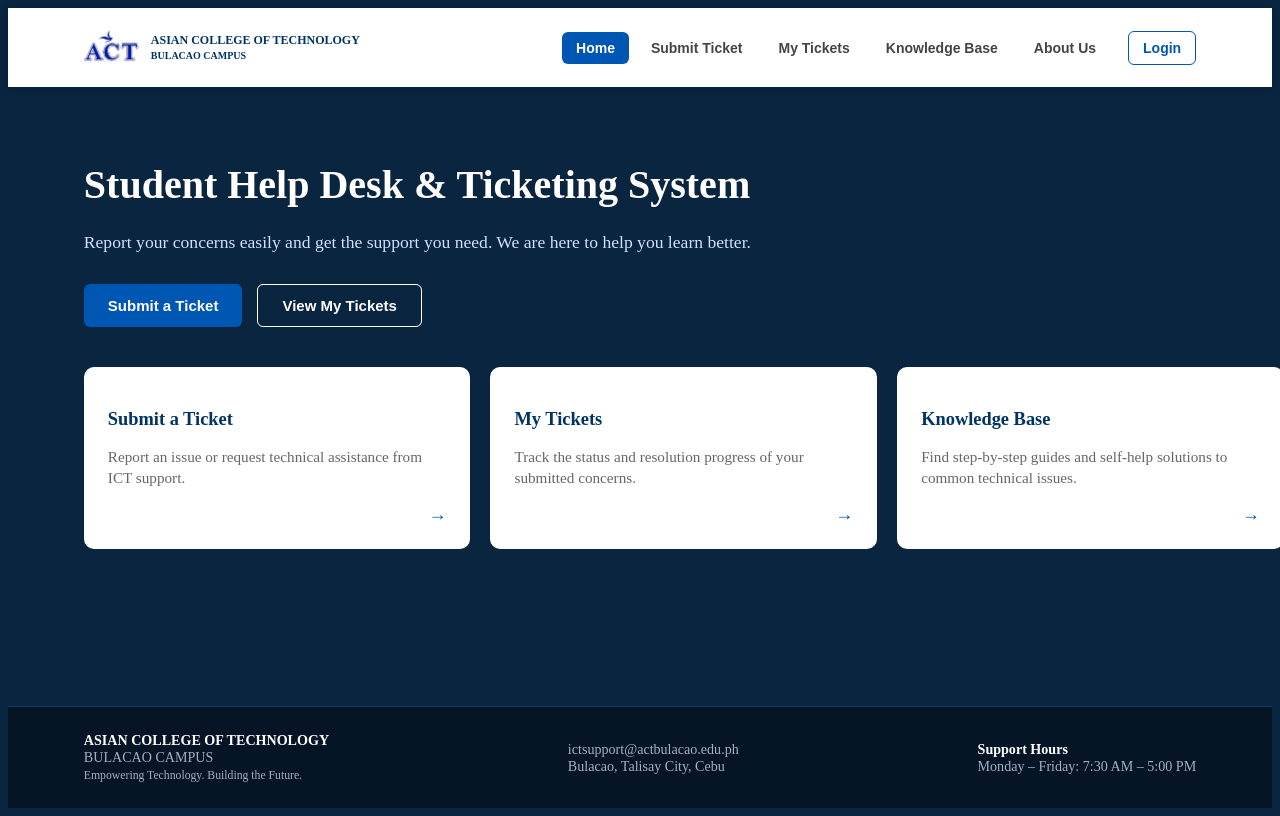
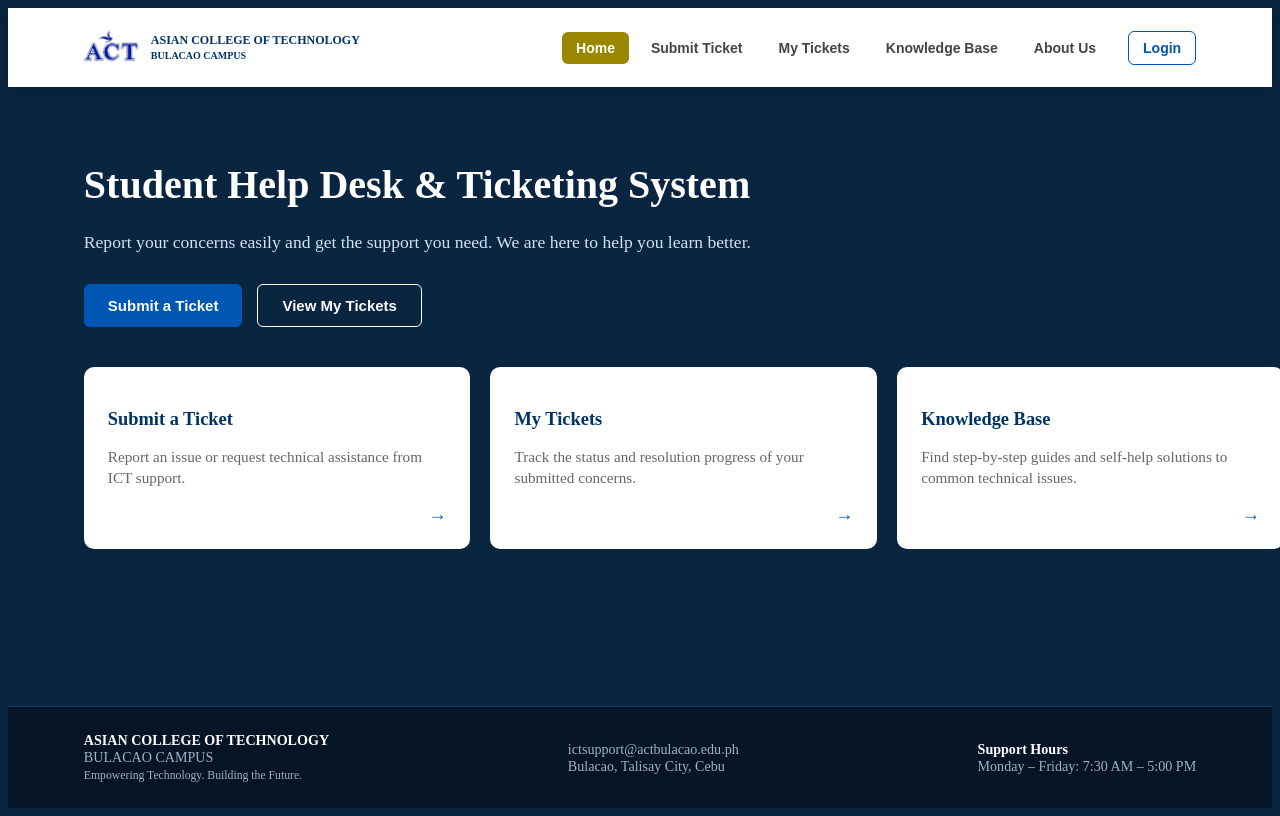
Before and after one commit to Liangelo-ops/ACT-Ticketing-System, a plain HTML site: page index.html in a window 1280 px wide. Shown: the top 816 px of the page. Drawn offline with Linux system fonts and the light colour scheme.

Commit message:
Update styles.css

```diff
--- a/styles.css
+++ b/styles.css
@@ -77,7 +77,7 @@ border-radius: 6px;
 
 .nav-btn:hover,
 .nav-btn.active {
-background-color: #0056b3;
+background-color: #9A8700;
 color: #ffffff;
 }
 
```
